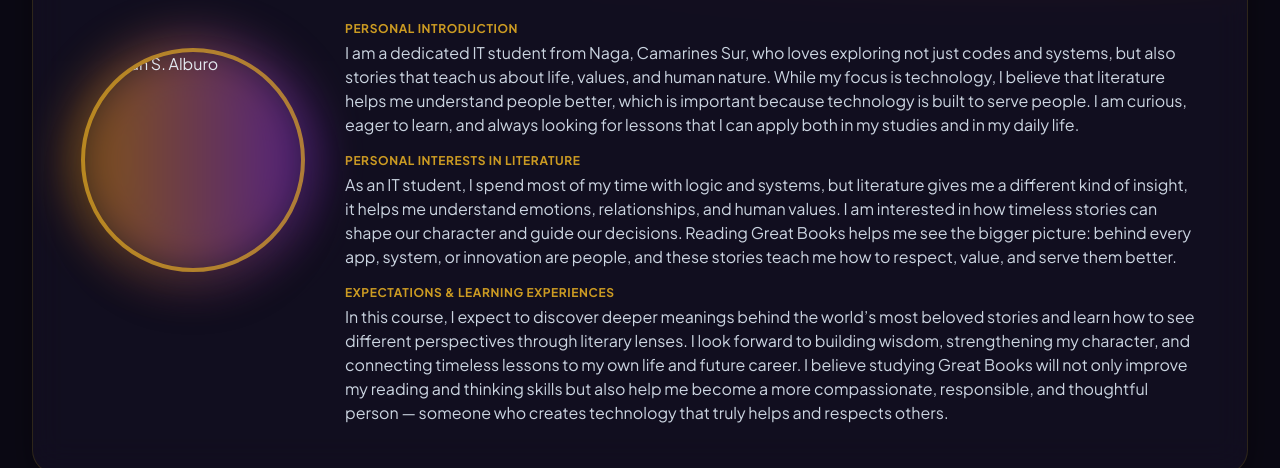
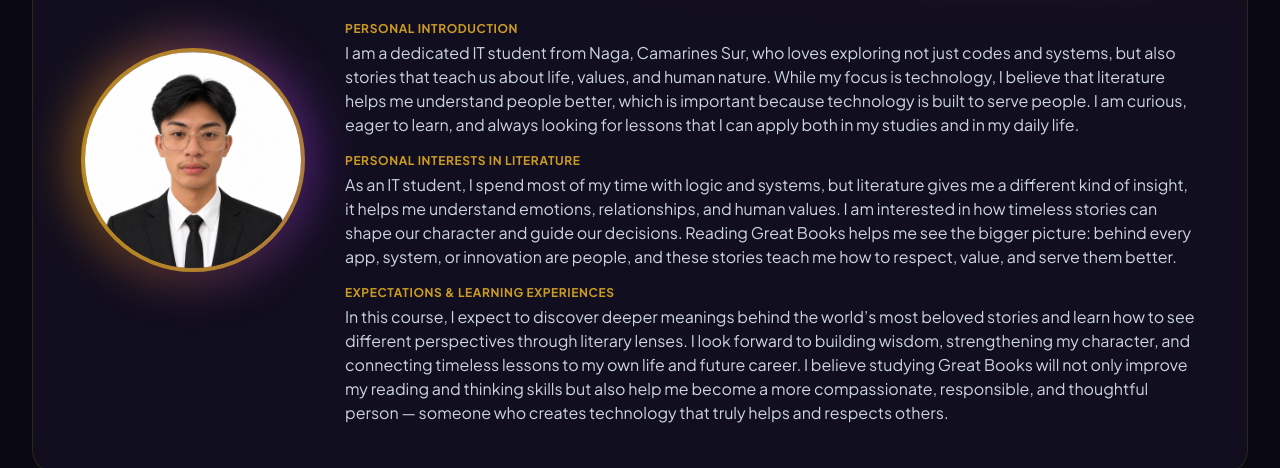
Before and after one commit to renanskiee/website-portfolio-alburo, a plain HTML site: page index.html in a window 1280 px wide. Shown: the part 806-1274 px from the top of the page. Drawn offline with nearby package versions, Linux system fonts and the light colour scheme.

Commit message:
Update profile image source in index.html

```diff
--- a/index.html
+++ b/index.html
@@ -124,7 +124,7 @@
                     <div class="relative shrink-0">
                         <!-- Round Profile Image Frame -->
                         <div class="w-48 h-48 md:w-56 md:h-56 rounded-full overflow-hidden border-4 border-amber-400/60 shadow-2xl relative z-10">
-                            <img src="profile1.jpg" alt="Renan S. Alburo" class="w-full h-full object-cover">
+                            <img src="profile.jpg" alt="Renan S. Alburo" class="w-full h-full object-cover">
                         </div>
                         <div class="absolute -inset-2 bg-gradient-to-r from-amber-500 to-purple-600 rounded-full blur-xl opacity-50 z-0"></div>
                     </div>
```
